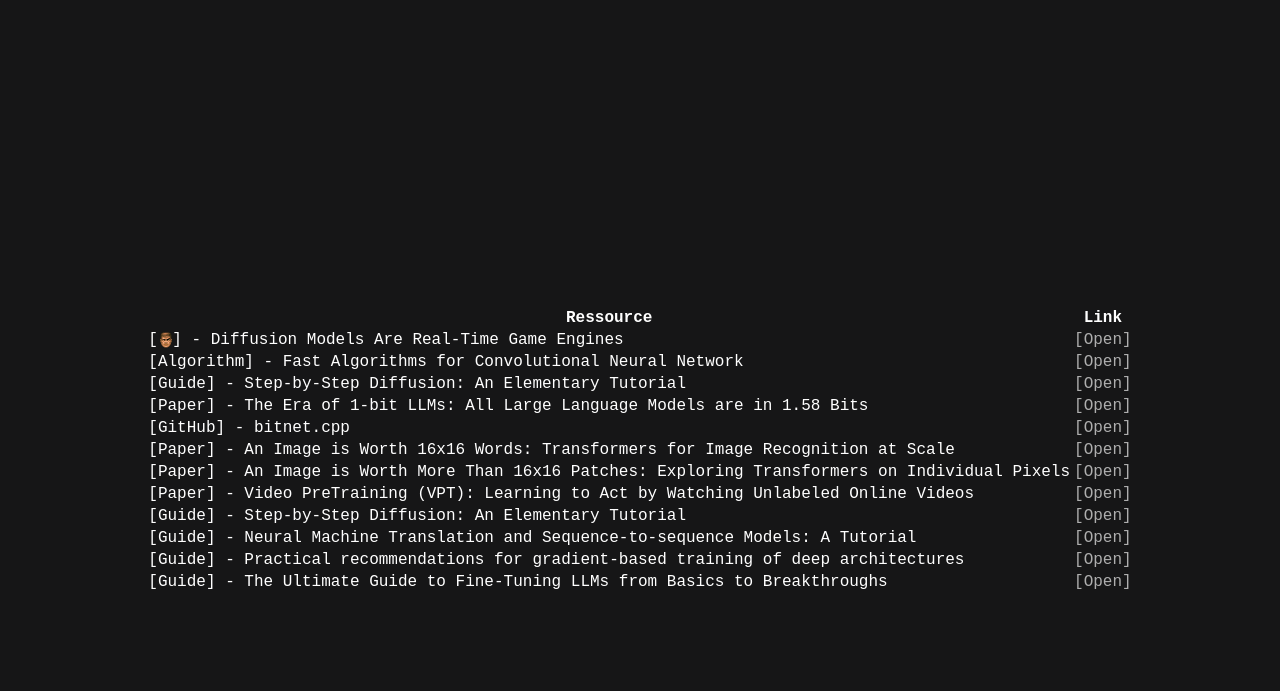
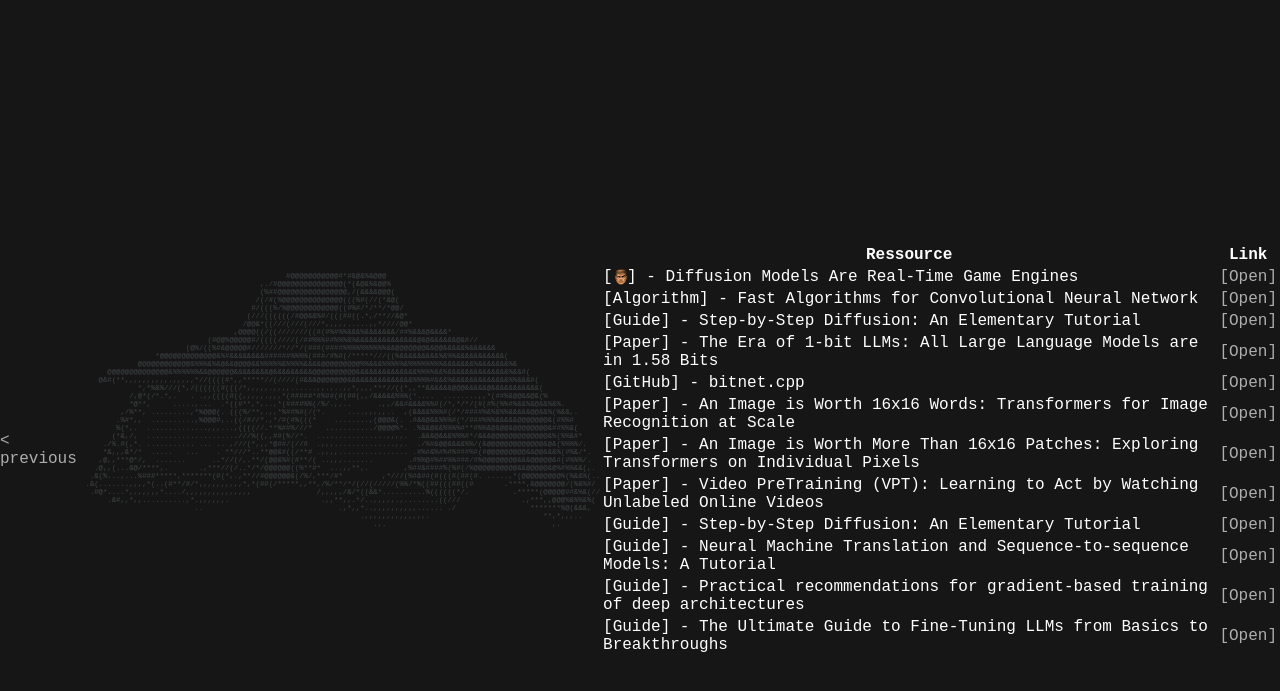
Before and after one commit to tayheau/tayheau.github.io, a Jekyll site: the page to_read.html, which Jekyll copies as it is, in a window 1280 px wide. Shown: the top 691 px of the page. Built offline with Jekyll 4.4.1, drawn with Linux system fonts in a browser that asks for light colours.

Commit message:
Update to_read.html

```diff
--- a/to_read.html
+++ b/to_read.html
@@ -49,7 +49,8 @@
     </style>
 </head>
 <body>
-    <pre id=""ascii></pre>
+     <a href="https://tayheau.github.io">< previous</a>
+    <pre id="ascii"></pre>
 <table class="w-full text-left">
     <tbody>
         <tr>
```
